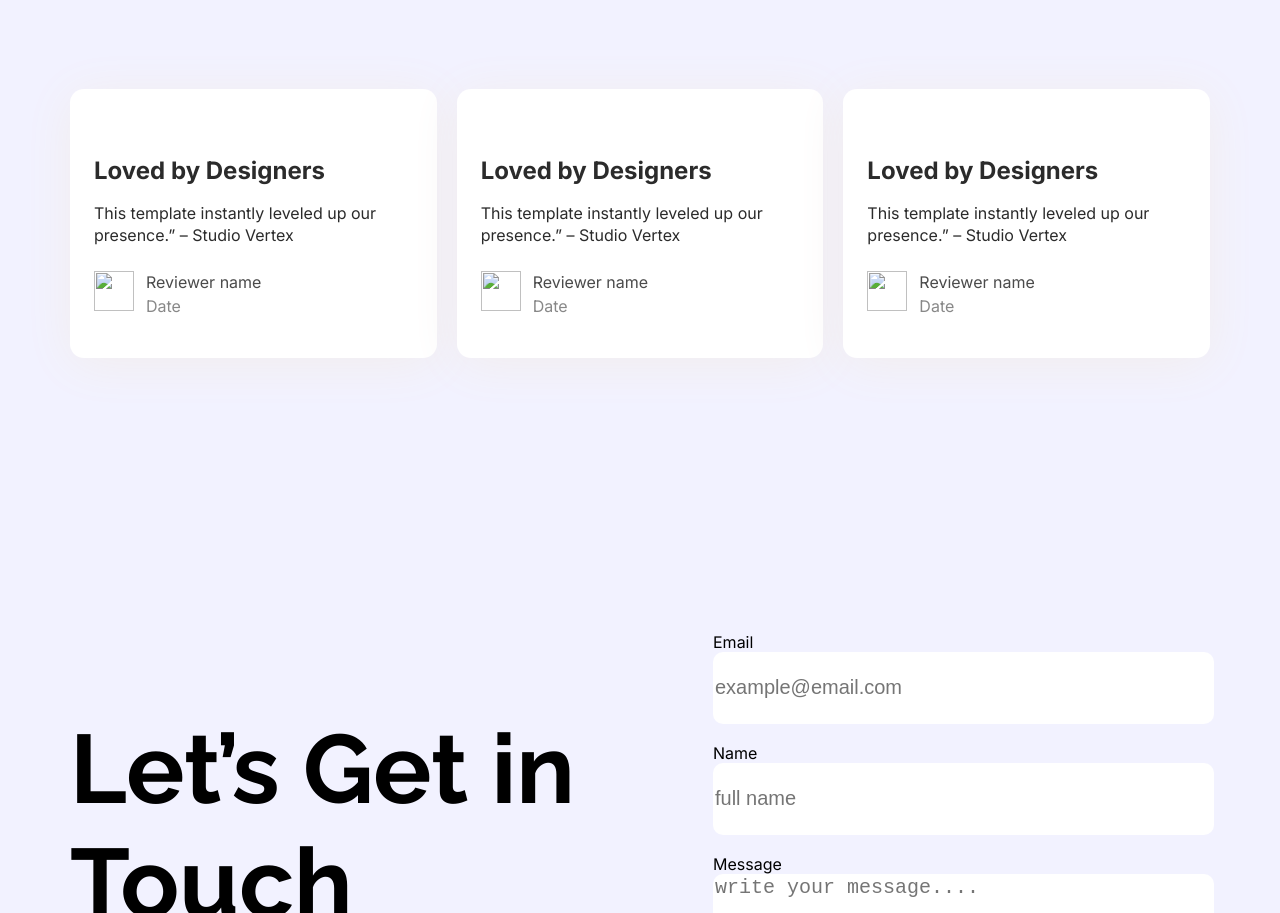
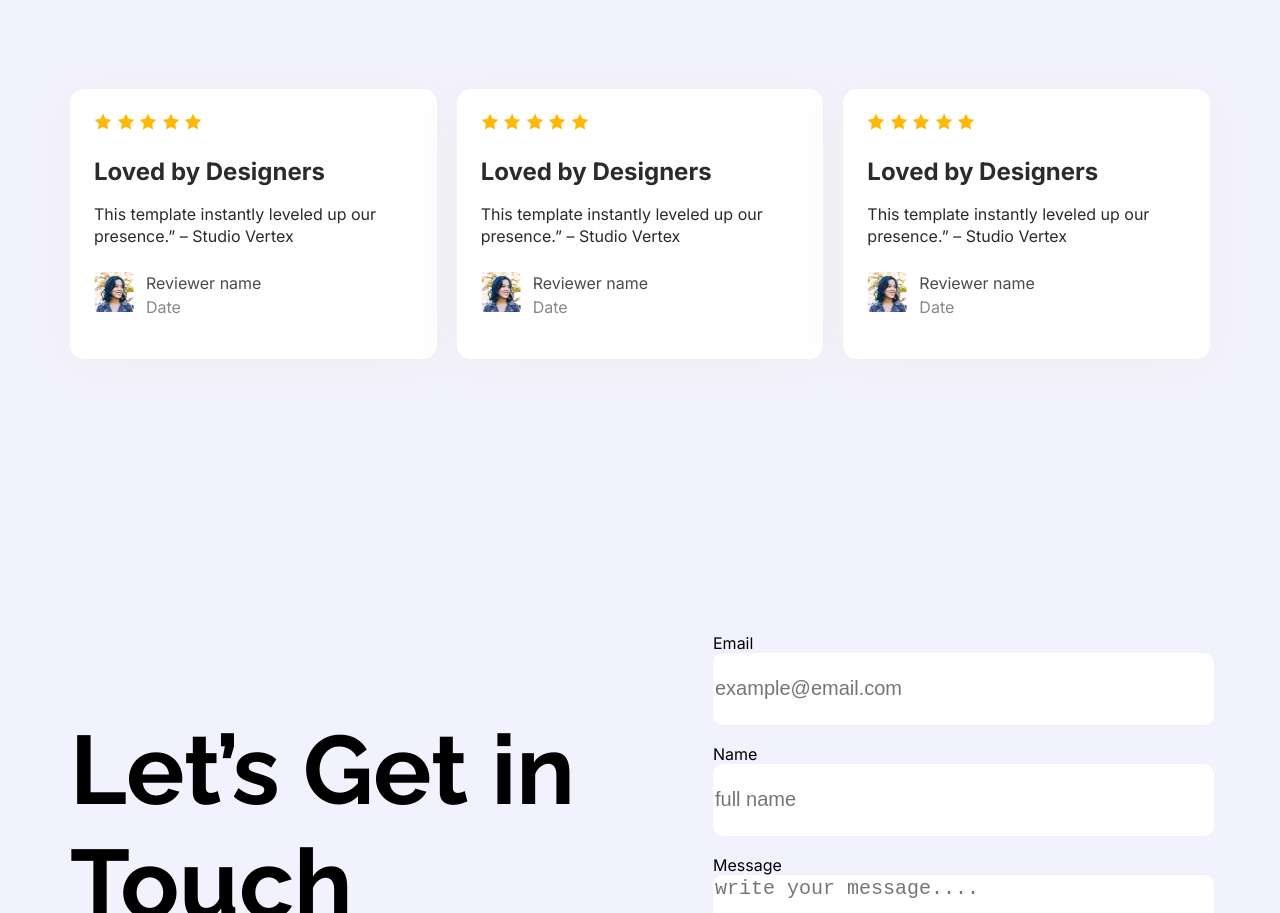
Before and after one commit to Shanjida-Islam138/web-dev-b12a01-landing-page, a plain HTML site: page index.html in a window 1280 px wide. Shown: the part 2021-2934 px from the top of the page. Drawn offline with Linux system fonts and the light colour scheme; the site is published under a folder, as on GitHub Pages, so addresses that start at the root find nothing.

Commit message:
update index.html

```diff
--- a/index.html
+++ b/index.html
@@ -63,41 +63,41 @@
       <h3 class="feedback-section-title text-center raleway-normal">What our users say</h3>
       <div class="feedback-container inter-normal">
         <div class="feedback">
-          <img src="/Assets/icon-star.png" alt="">
-          <img src="/Assets/icon-star.png" alt="">
-          <img src="/Assets/icon-star.png" alt="">
-          <img src="/Assets/icon-star.png" alt="">
-          <img src="/Assets/icon-star.png" alt="">
+          <img src="Assets/icon-star.png" alt="">
+          <img src="Assets/icon-star.png" alt="">
+          <img src="Assets/icon-star.png" alt="">
+          <img src="Assets/icon-star.png" alt="">
+          <img src="Assets/icon-star.png" alt="">
           <h4 class="feedback-title">Loved by Designers</h4>
           <p class="feedback-description">This template instantly leveled up our presence.” – Studio Vertex</p>
-          <img src="/Assets/avatar.png" class="avatar" alt="" >
+          <img src="Assets/avatar.png" class="avatar" alt="" >
           <p class="reviewer-name">Reviewer name</p>
           <p class="date">Date</p>
 
 
         </div>
         <div class="feedback">
-          <img src="/Assets/icon-star.png" alt="">
-          <img src="/Assets/icon-star.png" alt="">
-          <img src="/Assets/icon-star.png" alt="">
-          <img src="/Assets/icon-star.png" alt="">
-          <img src="/Assets/icon-star.png" alt="">
+          <img src="Assets/icon-star.png" alt="">
+          <img src="Assets/icon-star.png" alt="">
+          <img src="Assets/icon-star.png" alt="">
+          <img src="Assets/icon-star.png" alt="">
+          <img src="Assets/icon-star.png" alt="">
           <h4 class="feedback-title">Loved by Designers</h4>
           <p class="feedback-description">This template instantly leveled up our presence.” – Studio Vertex</p>
-          <img src="/Assets/avatar.png" class="avatar" alt="" >
+          <img src="Assets/avatar.png" class="avatar" alt="" >
           <p class="reviewer-name">Reviewer name</p>
           <p class="date">Date</p>
 
         </div>
         <div class="feedback">
-          <img src="/Assets/icon-star.png" alt="">
-          <img src="/Assets/icon-star.png" alt="">
-          <img src="/Assets/icon-star.png" alt="">
-          <img src="/Assets/icon-star.png" alt="">
-          <img src="/Assets/icon-star.png" alt="">
+          <img src="Assets/icon-star.png" alt="">
+          <img src="Assets/icon-star.png" alt="">
+          <img src="Assets/icon-star.png" alt="">
+          <img src="Assets/icon-star.png" alt="">
+          <img src="Assets/icon-star.png" alt="">
           <h4 class="feedback-title">Loved by Designers</h4>
           <p class="feedback-description">This template instantly leveled up our presence.” – Studio Vertex</p>
-          <img src="/Assets/avatar.png" class="avatar" alt="">
+          <img src="Assets/avatar.png" class="avatar" alt="">
           <p class="reviewer-name">Reviewer name</p>
           <p class="date">Date</p>
 
```
